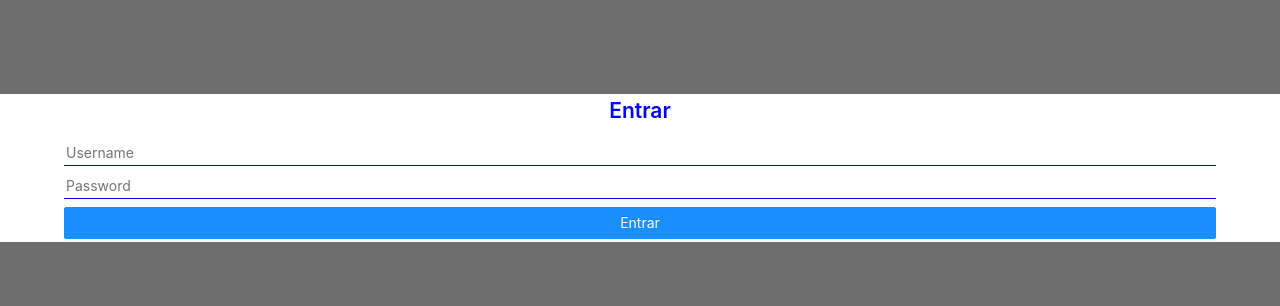
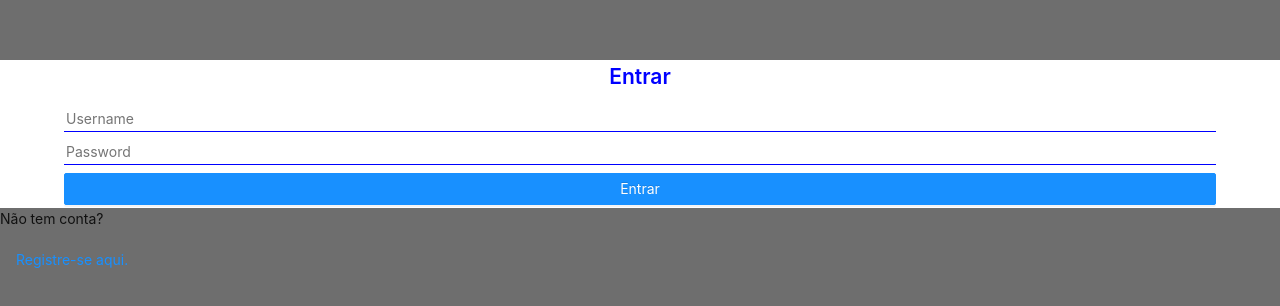
Before and after one commit to ranielsobrinho/flex-todos, a React (Create React App) app: page / in a window 1280 px wide. Shown: the part 232-538 px from the top of the page. Built offline with nearby package versions, Linux system fonts and the light colour scheme; no server answers.

Commit message:
refactor: add login form and register form

```diff
--- a/src/pages/Home/index.jsx
+++ b/src/pages/Home/index.jsx
@@ -1,22 +1,39 @@
-import Api from "../../services/Api"
 import './index.css'
-import { useEffect, useState } from 'react'
+import { useState } from 'react'
 import SignForm from "../../components/SignForm"
+import RegisterForm from "../../components/RegisterForm"
+import { Button } from "antd"
 
 export default function Home() {
-  const [users, setUsers] = useState([])
-  useEffect(() => {
-    Api.get('/users')
-      .then(({ data }) => {
-        setUsers(data.data)
-        console.log(users)
-      })
-      .catch(error => console.log(error))
-  })
+  const [ login, setLogin ] = useState(true)
+
+  function toggleLogin(){
+    setLogin(!login)
+  }
 
   return (
     <div className="container">
-      <SignForm />
+      {login ?
+        <div className='form'>
+          <SignForm />
+          <div className='content'>
+            <p>
+              Não tem conta?
+            </p>
+            <Button type='link' onClick={() => {toggleLogin()}}>Registre-se aqui.</Button>
+          </div>
+        </div>
+      :
+        <div className='form'>
+          <RegisterForm />
+          <div className='content'>
+            <p>
+              Já tem conta?
+            </p>
+            <Button type='link' onClick={() => {toggleLogin()}}>Faça seu login.</Button>
+          </div>
+        </div>
+      }
     </div>
   )
 }
```
